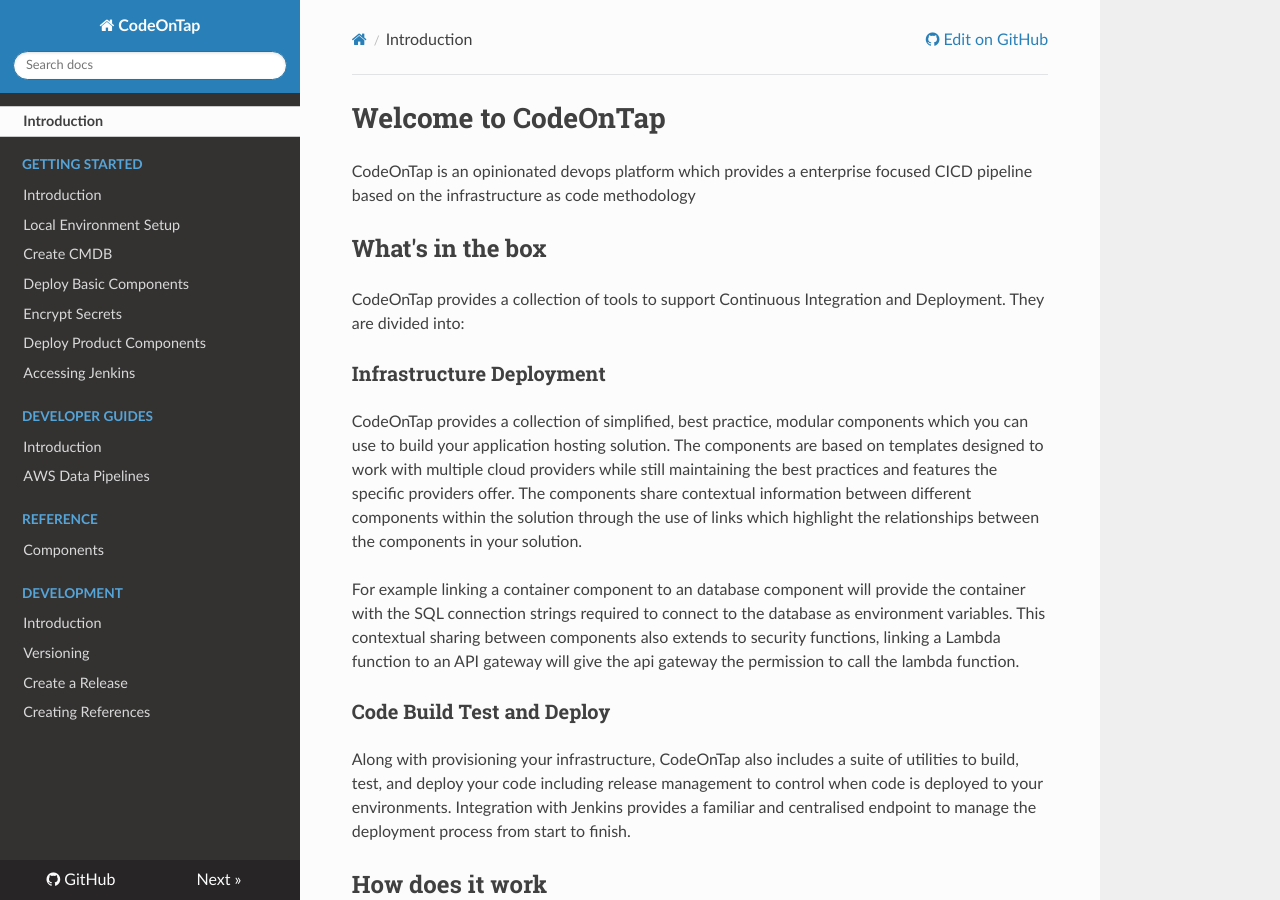
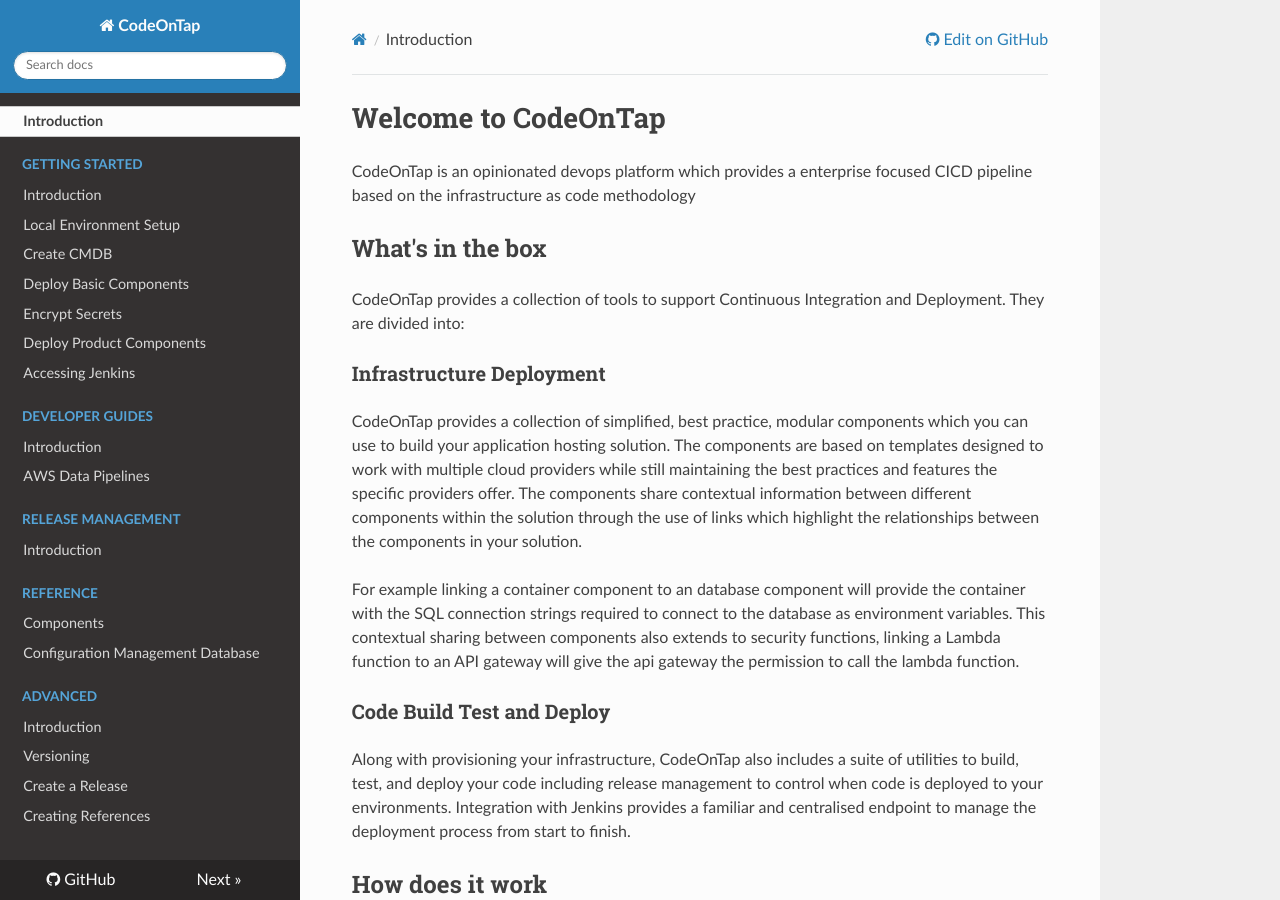
Before and after one commit to codeontap/codeontap, an MkDocs documentation site: the page built from docs/index.md, in a window 1280 px wide and 900 px high. Built offline with MkDocs 1.6.1, drawn with Linux system fonts in a browser that asks for light colours; nearby versions of some CDN libraries.

Commit message:
Update navigation

```diff
--- a/mkdocs.yml
+++ b/mkdocs.yml
@@ -25,10 +25,13 @@
   - 'Developer Guides':
     - 'Introduction' : './developer-guides/index.md'
     - 'AWS Data Pipelines' : './developer-guides/aws-data-pipeline.md'
+  - 'Release Management':
+    - 'Introduction' : './release-management/index.md'
   - 'Reference' :
     - 'Components' : './reference/component-reference.md'
-  - 'Development' :
-    - 'Introduction' : './development/index.md'
-    - 'Versioning' : './development/versioning.md'
-    - 'Create a Release' : './development/creating-a-release.md'
-    - 'Creating References' : './development/creating-references.md'
+    - 'Configuration Management Database' : './reference/cmdb-reference.md'
+  - 'Advanced' :
+    - 'Introduction' : './advanced/index.md'
+    - 'Versioning' : './advanced/versioning.md'
+    - 'Create a Release' : './advanced/creating-a-release.md'
+    - 'Creating References' : './advanced/creating-references.md'
```
